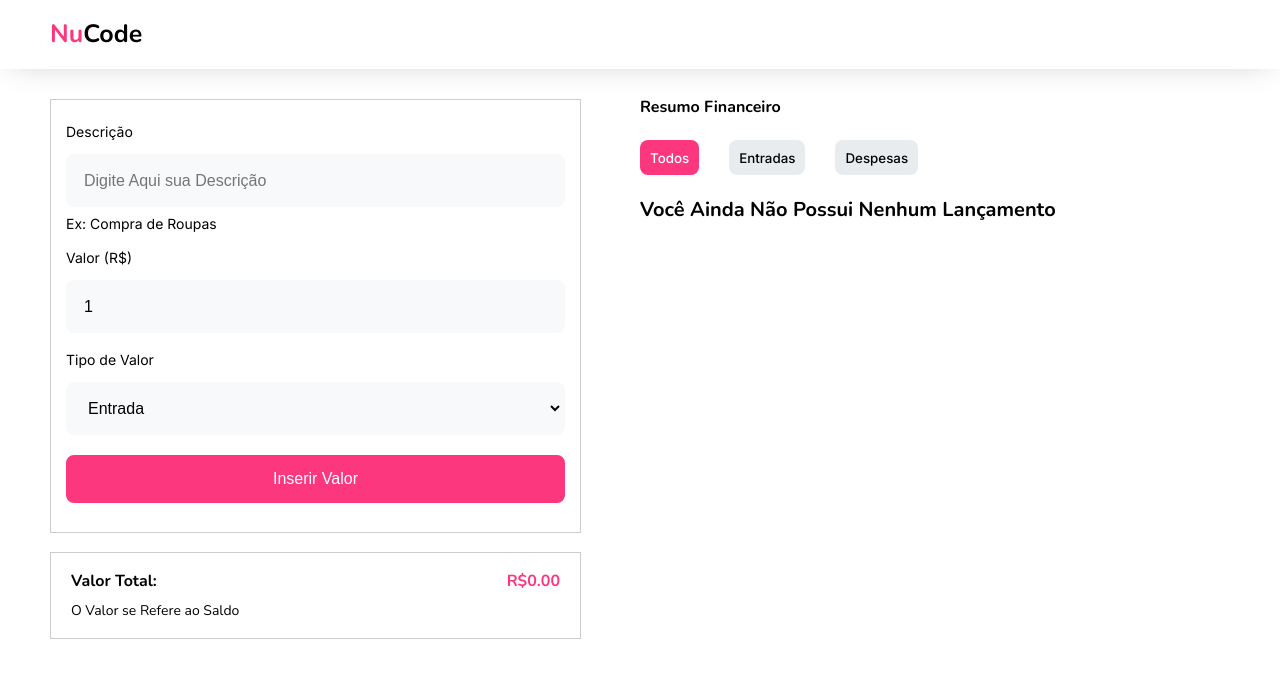
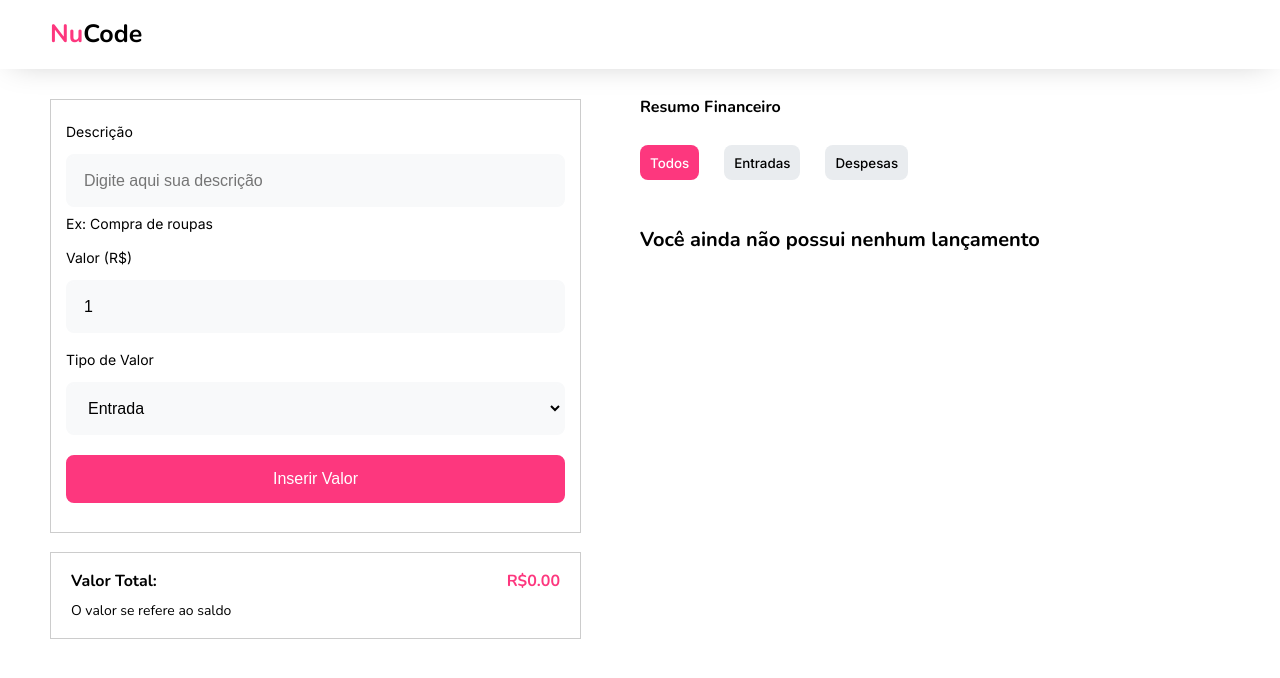
Before and after one commit to mauibuarque/NuCode, a React (Vite) app in the folder nu-code/: page / in a window 1280 px wide. Shown: the top 678 px of the page. Built offline with nearby package versions, Linux system fonts and the light colour scheme.

Commit message:
fix: noValueCards margin & dashboardTexts

```diff
--- a/nu-code/src/components/FinanceForm/index.jsx
+++ b/nu-code/src/components/FinanceForm/index.jsx
@@ -52,11 +52,11 @@ const FinanceForm = ({ cardList, setCardList }) => {
               className={style.inputs}
               required
               type="text"
-              placeholder="Digite Aqui sua Descrição"
+              placeholder="Digite aqui sua descrição"
               value={description}
               onChange={(e) => setDescription(e.target.value)}
             />
-            <p>Ex: Compra de Roupas</p>
+            <p>Ex: Compra de roupas</p>
           </div>
         </div>
 
--- a/nu-code/src/components/FinanceList/index.jsx
+++ b/nu-code/src/components/FinanceList/index.jsx
@@ -73,7 +73,7 @@ const FinanceList = ({ setCardList, formatValue }) => {
           </ul>
         ) : (
           <p className={style.noCards}>
-            Você Ainda Não Possui Nenhum Lançamento
+            Você ainda não possui nenhum lançamento
           </p>
         )}
       </section>
--- a/nu-code/src/components/FinanceList/style.module.css
+++ b/nu-code/src/components/FinanceList/style.module.css
@@ -12,20 +12,22 @@
 .noCards {
   display: flex;
   justify-content: center;
-  align-items: center;
 
   height: 120px;
+
+  margin-top: 25px;
 }
 
 .financeListHeader {
   display: flex;
   flex-direction: column;
-  gap: 25px;
+  gap: 30px;
 }
 
 .buttons {
   display: flex;
-  justify-content: space-between;
+  justify-content: start;
+  gap: 25px;
 }
 
 .button {
@@ -70,10 +72,4 @@
   .noCards {
     display: block;
   }
-
-  .buttons {
-    display: flex;
-    justify-content: start;
-    gap: 30px;
-  }
 }
--- a/nu-code/src/components/Total/index.jsx
+++ b/nu-code/src/components/Total/index.jsx
@@ -20,7 +20,7 @@ const Total = ({ formatValue }) => {
           <p>{formatValue(getTotalValue())}</p>
         </div>
 
-        <p>O Valor se Refere ao Saldo</p>
+        <p>O valor se refere ao saldo</p>
       </section>
     </>
   );
```
